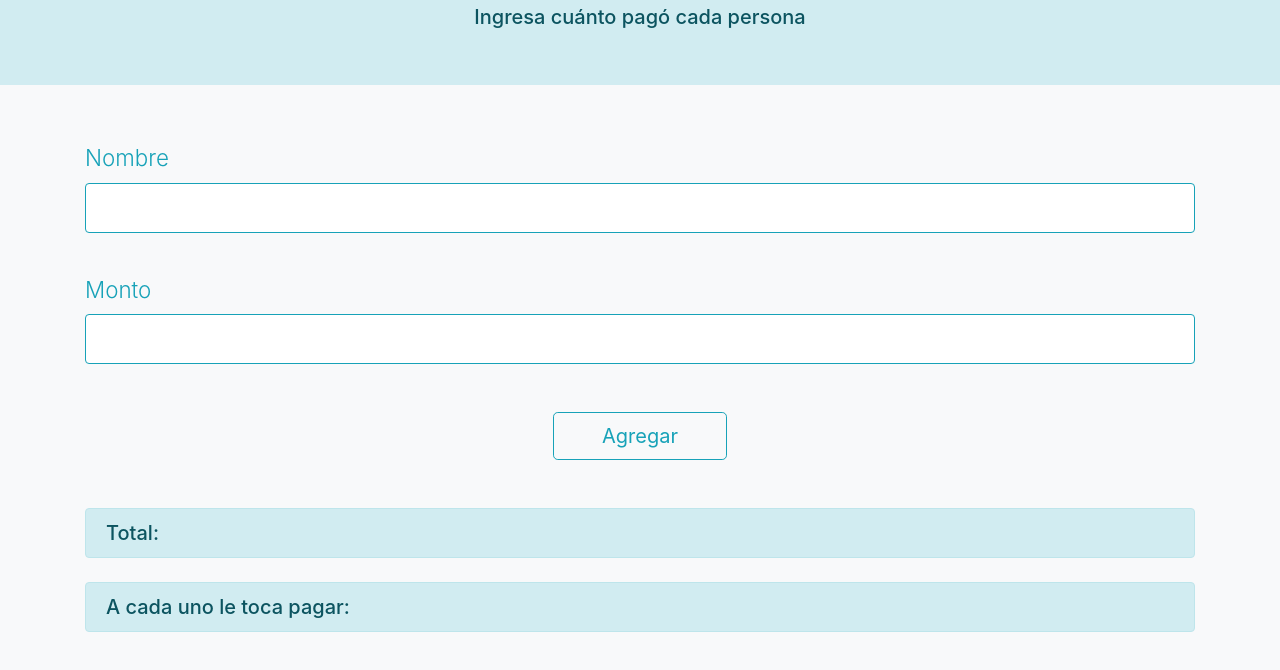
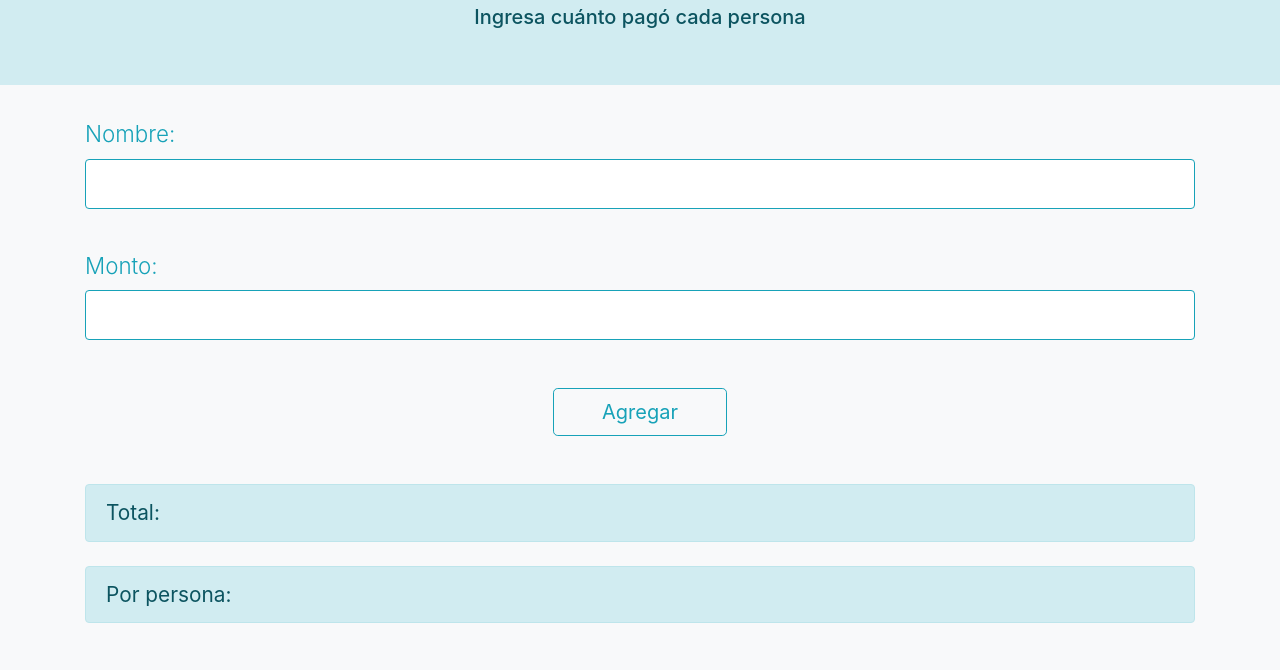
Before and after one commit to Ibrandan/DividanElGasto, a plain HTML site: page index.html in a window 1280 px wide. Shown: the part 118-788 px from the top of the page. Drawn offline with nearby package versions, Linux system fonts and the light colour scheme.

Commit message:
Retoques en diseño y enlace a Js

```diff
--- a/css/style.css
+++ b/css/style.css
@@ -9,6 +9,16 @@
   font-size: 1.4rem;
 }
 
-input {
-  font-size: 1.2rem;
+.form-control {
+  font-size: 1.3rem;
 }
+
+.alert {
+  font-size: 1.3rem;
+}
+
+.div-flex {
+  display: flex;
+  flex-direction: row;
+  align-items: center;
+}
--- a/index.html
+++ b/index.html
@@ -27,36 +27,45 @@
       </p>
     </div>
     <div class="container-md">
-      <br>
       <form>
         <div class="form-group">
-          <label class="lead text-info" for="lbl-nombre">Nombre</label>
-          <input type="text" class="form-control border border-info py-4" id="lbl-nombre" />
+          <label class="lead text-info" for="nombre">Nombre:</label>
+          <input type="text" class="form-control border-info py-4" id="nombre" />
         </div>
         <div class="form-group">
           <br>
-          <label class="lead text-info" for="lbl-monto">Monto</label>
+          <label class="lead text-info" for="monto">Monto:</label>
           <input
             type="number"
-            class="form-control py-4 border border-info"
-            id="lbl-monto"
+            class="form-control py-4 border-info"
+            id="monto"
             min="0"
           />
         </div>
         <div class="text-center mt-5">
           <a
-            class="btn btn-light text-info border-info btn-lg px-5"
+            class="btn btn-light text-info border-info btn-lg px-5 "
             href="#"
             onclick="calcular()"
             >Agregar</a
           >
         </div>
       </form>
-      <div id="resultado" class="my-5">
+      <div>
+        <div  class="div-flex my-4">
+          <div id="resultadoNombre" class="mr-4"></div>
+          <div id="resultadoMonto"></div>
+        </div>
       </div>
-      <div class="alert alert-info h5 mb-4" id="sumaTotal" role="alert">Total:</div>
-      <div class="alert alert-info h5" id="" role="alert">
-        A cada uno le toca pagar:
+      <div class="div-flex alert alert-info mb-4">
+        <div class="mr-4 " >Total:</div>
+        <div id="sumaTotal"></div>
+      </div>
+      <div class="div-flex alert alert-info">
+        <div class="mr-4">
+          Por persona:
+        </div>
+        <div id="cut"></div>
       </div>
 
     <!-- Optional JavaScript; choose one of the two! -->
```
